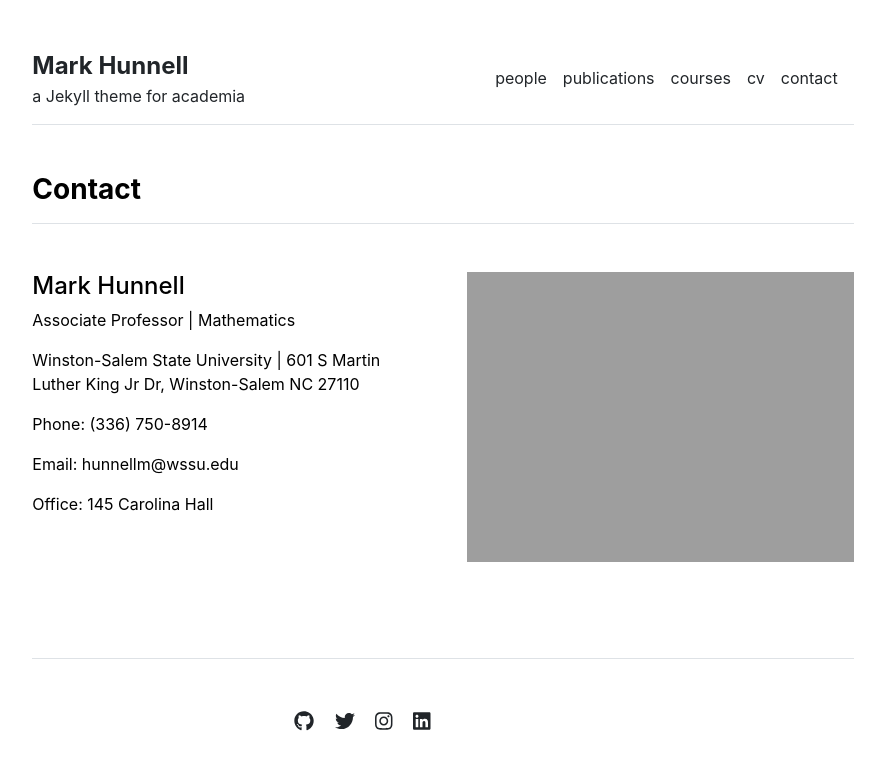
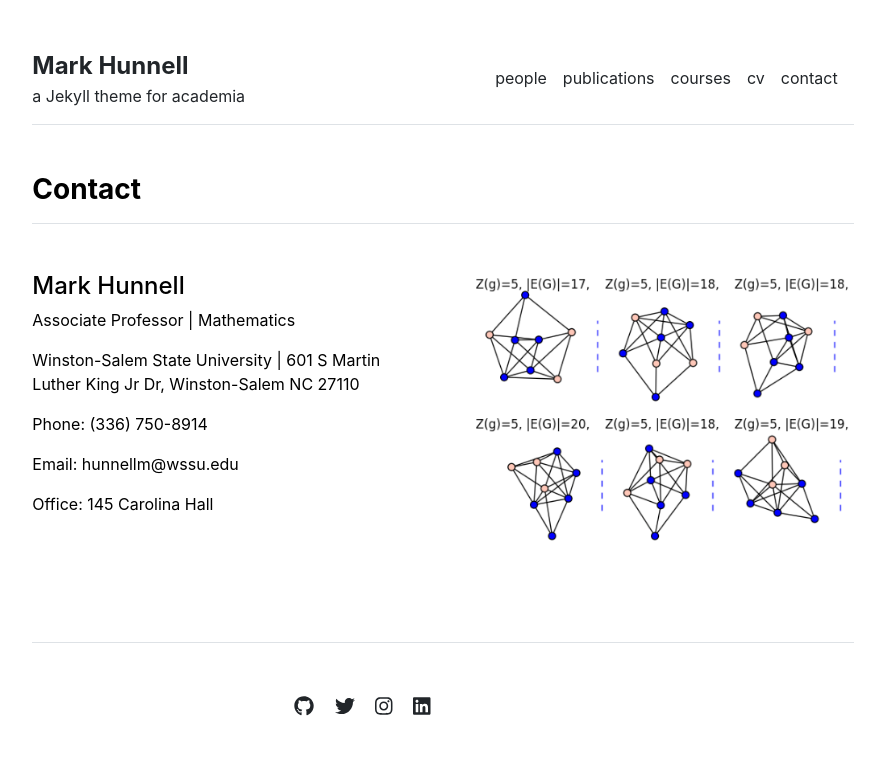
Before and after one commit to hunnellm/hunnellm.github.io, a Jekyll site: the page built from contact.md, in a window 1280 px wide. Shown: the top 770 px of the page, without its empty margins (197-1082 px from the left). Built offline with Jekyll 4.4.1, drawn with Linux system fonts in a browser that asks for light colours.

Commit message:
Update settings.yml

```diff
--- a/_data/settings.yml
+++ b/_data/settings.yml
@@ -22,4 +22,4 @@
 - {icon: 'linkedin', link: 'https://linkedin.com/in/lenpaul'}
 
 contacts:
-- {name: 'Mark Hunnell', title: 'Associate Professor', department: 'Mathematics', institution: 'Winston-Salem State University', institution_address: '601 S Martin Luther King Jr Dr, Winston-Salem NC 27110', phone: '(336) 750-8914', email: 'hunnellm@wssu.edu', office: '145 Carolina Hall', image: 'assets/img/contact.jpg'}
+- {name: 'Mark Hunnell', title: 'Associate Professor', department: 'Mathematics', institution: 'Winston-Salem State University', institution_address: '601 S Martin Luther King Jr Dr, Winston-Salem NC 27110', phone: '(336) 750-8914', email: 'hunnellm@wssu.edu', office: '145 Carolina Hall', image: 'assets/img/zhat.png'}
```
